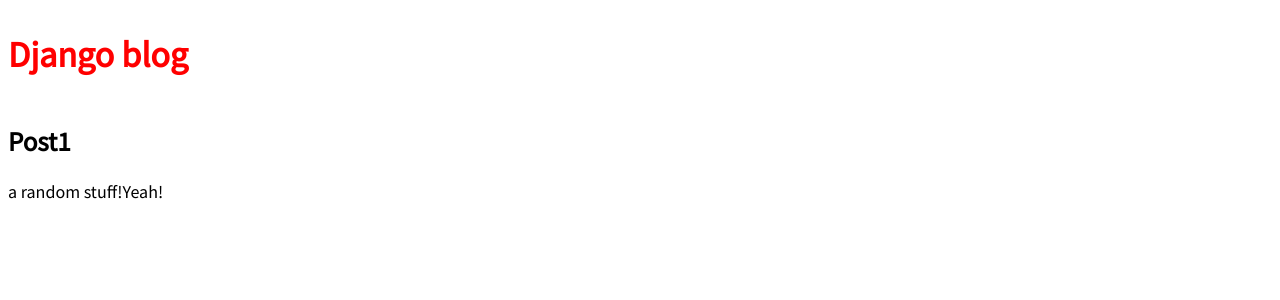
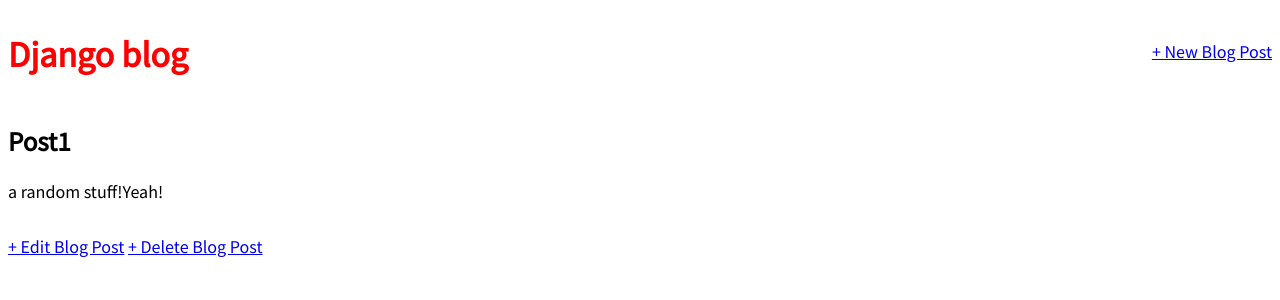
Before and after one commit to alexprodan99/TrainingDJango, a Django app: page /post/1/ in a window 1280 px wide. Shown: the top 300 px of the page. Run offline with Django 3.2, Linux system fonts and the light colour scheme; data comes from the database, SQL or seed files in the repository; both versions use the stored data as it was after the commit.

Commit message:
Added forms

```diff
--- a/BlogApp/blog/models.py
+++ b/BlogApp/blog/models.py
@@ -1,5 +1,5 @@
 from django.db import models
-
+from django.urls import reverse
 # Create your models here.
 class Post(models.Model):
     title = models.CharField(max_length=200)
@@ -10,5 +10,15 @@
 
     body = models.TextField()
 
+
+    #Good practice:overriding str and get_absolute_url
     def __str__(self):
         return self.title
+
+
+    #For forms => where data is send
+    #Reverse -> reference an object by it's URL template name
+    #post detail in urls.py
+    #so after click on submit in form -> redirect to the detail page of new post
+    def get_absolute_url(self):
+        return reverse('post_detail',args=[str(self.id)]) #ex:return '' -> remain on the same page (with the form)
--- a/BlogApp/blog/templates/base.html
+++ b/BlogApp/blog/templates/base.html
@@ -9,7 +9,12 @@
 </head>
 <body>
 <header>
-<h1><a href="{% url 'home' %}">Django blog</a></h1>
+<div class = "nav-left">
+    <h1><a href="{% url 'home' %}">Django blog</a></h1>
+</div>
+<div class = "nav-right">
+    <a href = "{% url 'post_new' %}">+ New Blog Post</a>
+</div>
 </header>
 <div>
 {% block content %}
--- a/BlogApp/blog/templates/post_detail.html
+++ b/BlogApp/blog/templates/post_detail.html
@@ -4,4 +4,8 @@
     <h2>{{ object.title }}</h2>
     <p>{{ object.body }}</p>
 </div>
+
+
+<a href = "{% url 'post_edit' post.pk %}">+ Edit Blog Post</a>
+<a href = "{% url 'post_delete' post.pk %}">+ Delete Blog Post</a>
 {% endblock content %}
--- a/BlogApp/blog/urls.py
+++ b/BlogApp/blog/urls.py
@@ -1,9 +1,16 @@
 from django.urls import path
 
-from .views import BlogListView , BlogDetailView
-
+from .views import (BlogListView ,
+ BlogDetailView,
+ BlogCreateView,
+ BlogUpdateView,
+ BlogDeleteView,
+)
 
 urlpatterns = [
+    path('post/<int:pk>/delete/',BlogDeleteView.as_view(),name='post_delete'),
+    path('post/<int:pk>/edit/',BlogUpdateView.as_view(),name='post_edit'),
+    path('post/new/',BlogCreateView.as_view(),name='post_new'),
     path('post/<int:pk>/',BlogDetailView.as_view(),name="post_detail"),
     path('', BlogListView.as_view(),name = 'home')
 ]
--- a/BlogApp/blog/views.py
+++ b/BlogApp/blog/views.py
@@ -1,9 +1,7 @@
 from django.shortcuts import render
-from django.views.generic import ListView,DetailView
+from django.views.generic import ListView,DetailView,CreateView,UpdateView,TemplateView,DeleteView
 from .models import Post
-# Create your views here.
-
-
+from django.urls import reverse_lazy
 
 #define your name => context_object_name = ''
 #default name =>object_list
@@ -15,3 +13,19 @@
 class BlogDetailView(DetailView):
     model = Post
     template_name = 'post_detail.html'
+
+
+class BlogCreateView(CreateView):
+    model = Post
+    template_name = 'post_new.html'
+    fields = '__all__'
+
+class BlogUpdateView(UpdateView):
+    model = Post
+    template_name= 'post_edit.html'
+    fields = ['title','body']
+
+class BlogDeleteView(DeleteView):
+    model = Post
+    template_name = 'post_delete.html'
+    success_url = reverse_lazy('home')
```
Also changed, not shown: BlogApp/blog/templates/post_delete.html (added, +10 -0 lines), BlogApp/blog/templates/post_edit.html (added, +10 -0 lines), BlogApp/blog/templates/post_new.html (added, +9 -0 lines), BlogApp/blog/tests.py (+23 -0 lines), BlogApp/db.sqlite3.
